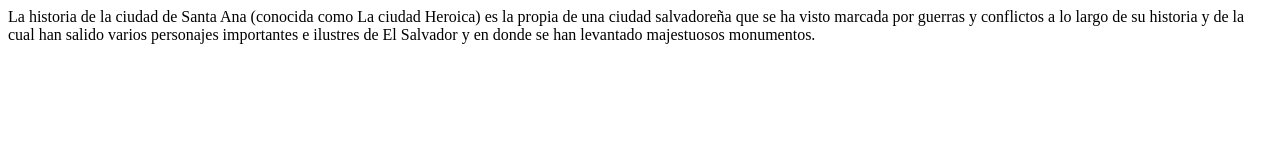
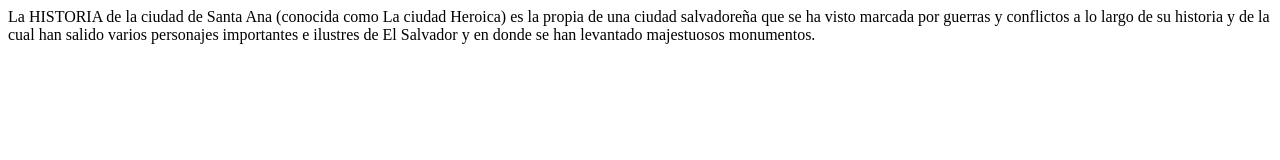
Before and after one commit to carmen07/desarrollo, a plain HTML site: page historia.html in a window 1280 px wide. Drawn offline with Linux system fonts and the light colour scheme.

Commit message:
se actualizo historia.html

```diff
--- a/historia.html
+++ b/historia.html
@@ -1,3 +1,3 @@
 <html>
-La historia de la ciudad de Santa Ana (conocida como La ciudad Heroica) es la propia de una ciudad salvadoreña que se ha visto marcada por guerras y conflictos a lo largo de su historia y de la cual han salido varios personajes importantes e ilustres de El Salvador y en donde se han levantado majestuosos monumentos.
+La HISTORIA de la ciudad de Santa Ana (conocida como La ciudad Heroica) es la propia de una ciudad salvadoreña que se ha visto marcada por guerras y conflictos a lo largo de su historia y de la cual han salido varios personajes importantes e ilustres de El Salvador y en donde se han levantado majestuosos monumentos.
 </html>
```
